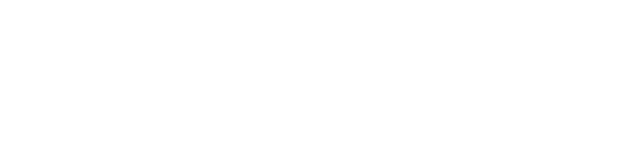
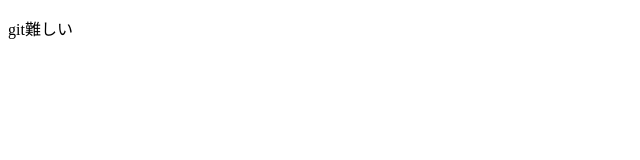
Before and after one commit to reonoesa/git__vs_code, a plain HTML site: page index.html in a window 1280 px wide. Shown: the full height of the page, 0-640 px from the left. Drawn offline with Linux system fonts and the light colour scheme.

Commit message:
pタグ追加

```diff
--- a/index.html
+++ b/index.html
@@ -6,6 +6,6 @@
   <title>Document</title>
 </head>
 <body>
-
+  <p>git難しい</p>
 </body>
 </html>
```
